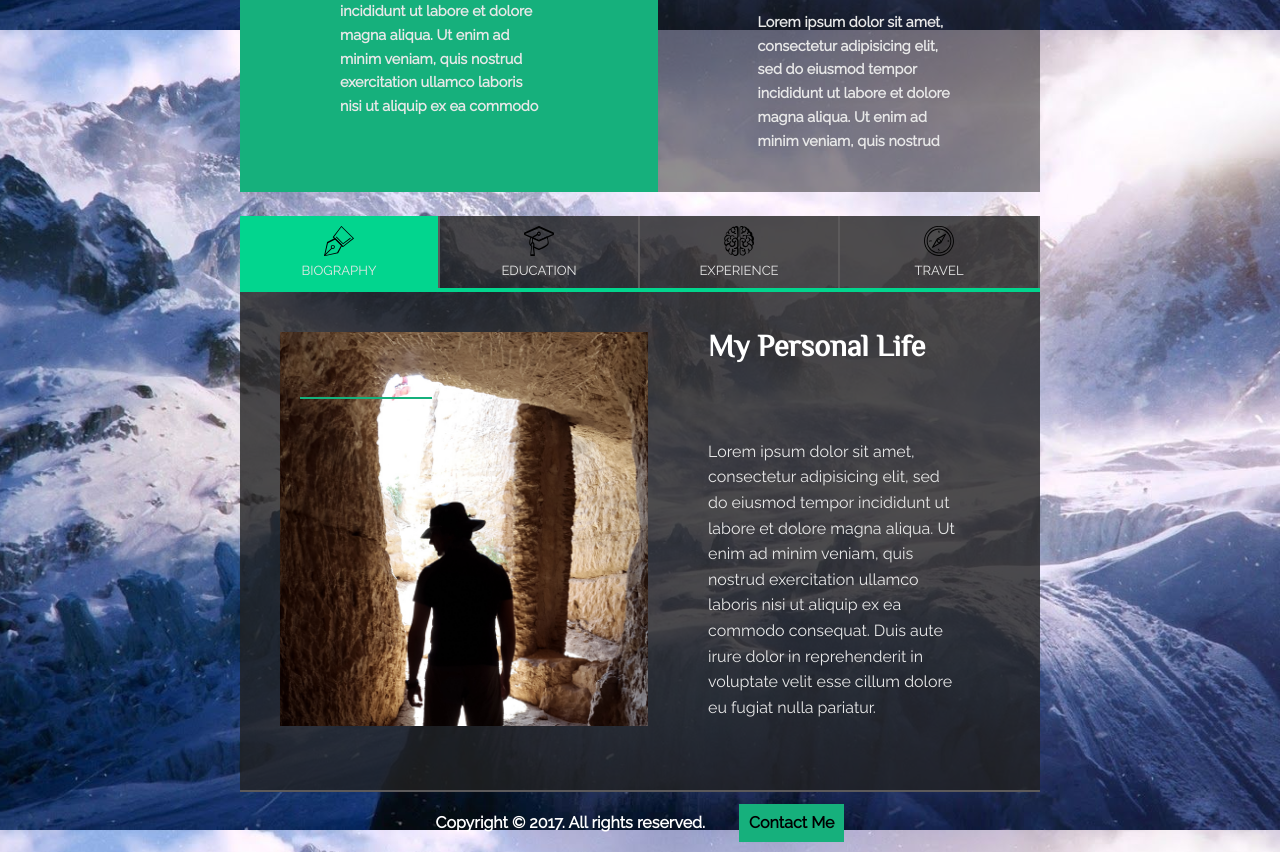
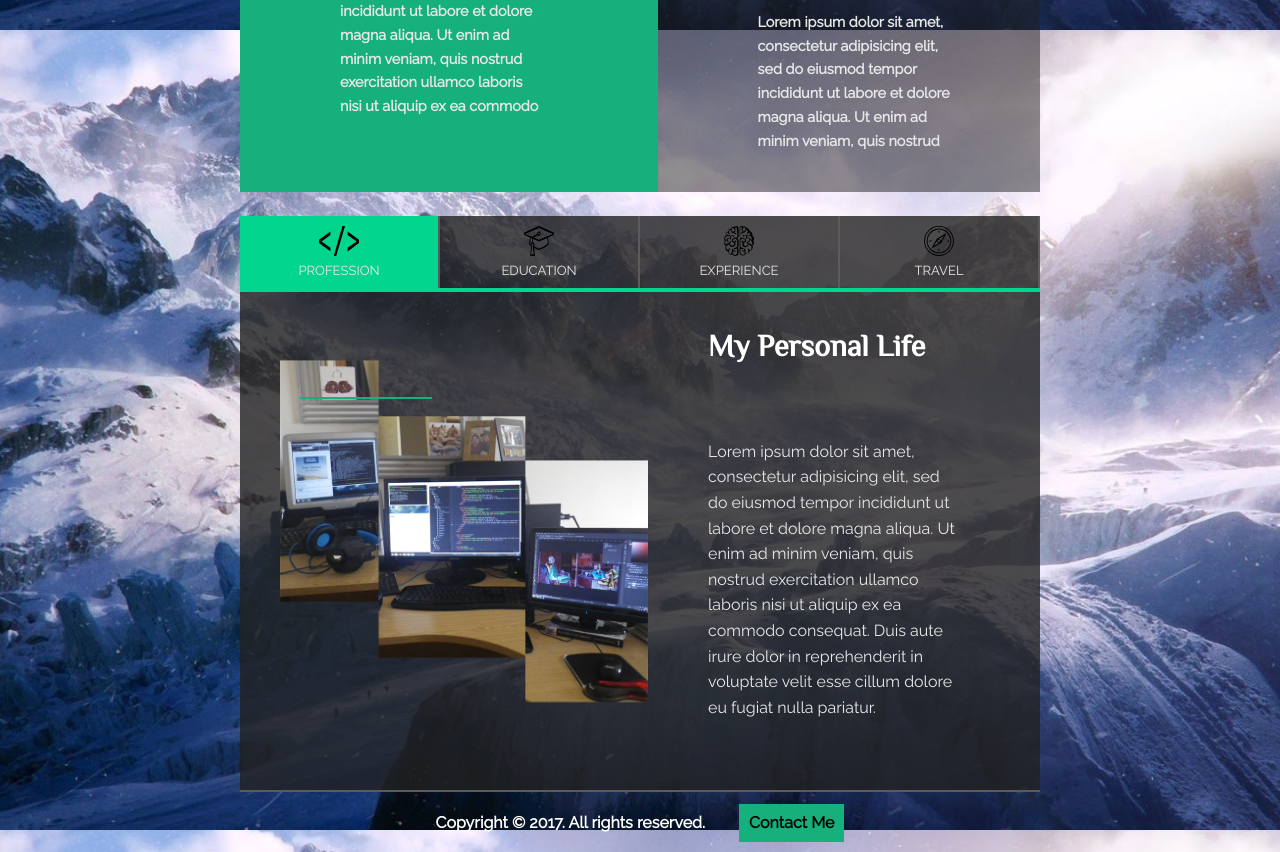
Before and after one commit to HamedPour/Basics-done-wrong, a website built with webpack: page app/index.html in a window 1280 px wide. Shown: the part 770-1622 px from the top of the page. Built offline with nearby package versions, Linux system fonts and the light colour scheme.

Commit message:
Added more pictures and svg to the project

```diff
--- a/app/assets/styles/modules/_my.css
+++ b/app/assets/styles/modules/_my.css
@@ -23,6 +23,10 @@
       margin-top: 40px;
       height: auto;
       float: left;
+    }
+
+    &-lower {
+      margin-top: 80px;
     }
   }
 
--- a/app/assets/styles/modules/_sprite.css
+++ b/app/assets/styles/modules/_sprite.css
@@ -4,19 +4,25 @@ Edit it there if you must please*/
 
 
   .icon {
-    background-image: url('/assets/images/sprites/sprite-d469aa04.svg');
+    background-image: url('/assets/images/sprites/sprite-32044dab.svg');
   }
 
   .icon--brain {
     width: 30px;
     height: 30px;
-    background-position: 65.21739130434783% 46.42857142857143% ;
+    background-position: 34.78260869565217% 35.714285714285715% ;
+  }
+
+  .icon--coding {
+    width: 40px;
+    height: 30px;
+    background-position: 70.3125% 46.42857142857143% ;
   }
 
   .icon--compass {
     width: 30px;
     height: 30px;
-    background-position: 34.78260869565217% 35.714285714285715% ;
+    background-position: 69.56521739130434% 85.71428571428571% ;
   }
 
   .icon--facebook {
@@ -28,7 +34,7 @@ Edit it there if you must please*/
   .icon--graduation {
     width: 30px;
     height: 30px;
-    background-position: 69.56521739130434% 85.71428571428571% ;
+    background-position: 100% 0 ;
   }
 
   .icon--hamedlogo {
@@ -46,7 +52,7 @@ Edit it there if you must please*/
   .icon--pen {
     width: 30px;
     height: 30px;
-    background-position: 100% 0 ;
+    background-position: 100% 35.714285714285715% ;
   }
 
   .icon--twitter {
--- a/app/index.html
+++ b/app/index.html
@@ -78,7 +78,7 @@
         <div class="topics topics-bio row__medium-3 ">
 
           <h3 id="bioButton" class="btn btn--topics">
-                <span class="icon icon--pen"></span>BIOGRAPHY</h3>
+                <span class="icon icon--coding"></span>PROFESSION</h3>
 
         </div>
 
@@ -109,7 +109,7 @@
   <div class="wrapper">
     <div id="my-bio"class="my">
       <div class="row ">
-        <img class="my__image" src="assets/images/bioAdventure.jpg" alt="Related Bio Image">
+        <img class="my__image" src="assets/images/mySection/workstation.png" alt="Related Bio Image">
         <h3 class="headline my__headline"> My Personal Life <hr></h3>
         <p class="my__para">Lorem ipsum dolor sit amet, consectetur adipisicing elit, sed do eiusmod tempor incididunt ut labore et dolore magna aliqua. Ut enim ad minim veniam, quis nostrud exercitation ullamco laboris nisi ut aliquip ex ea commodo consequat. Duis aute
           irure dolor in reprehenderit in voluptate velit esse cillum dolore eu fugiat nulla pariatur.</p>
@@ -118,7 +118,7 @@
     <!--  =================================================================MY-EDU-->
     <div id="my-edu"class="my my--is-hidden">
       <div class="row">
-        <img class="my__image" src="assets/images/bioAdventure.jpg" alt="Related Education Image">
+        <img class="my__image" src="assets/images/mySection/edu.jpg" alt="Related Education Image">
         <h3 class="headline my__headline"> My Education <hr></h3>
         <p class="my__para">Lorem ipsum dolor sit amet, consectetur adipisicing elit, sed do eiusmod tempor incididunt ut labore et dolore magna aliqua. Ut enim ad minim veniam, quis nostrud exercitation ullamco laboris nisi ut aliquip ex ea commodo consequat. Duis aute
           irure dolor in reprehenderit in voluptate velit esse cillum dolore eu fugiat nulla pariatur.</p>
@@ -127,7 +127,7 @@
     <!--  =================================================================MY-EXP-->
     <div id="my-exp" class="my my--is-hidden">
       <div class="row">
-        <img class="my__image" src="assets/images/bioAdventure.jpg" alt="Related Education Image">
+        <img class="my__image my__image-lower" src="assets/images/mySection/friends.jpg" alt="Related Education Image">
         <h3 class="headline my__headline"> My Experince <hr></h3>
         <p class="my__para">Lorem ipsum dolor sit amet, consectetur adipisicing elit, sed do eiusmod tempor incididunt ut labore et dolore magna aliqua. Ut enim ad minim veniam, quis nostrud exercitation ullamco laboris nisi ut aliquip ex ea commodo consequat. Duis aute
           irure dolor in reprehenderit in voluptate velit esse cillum dolore eu fugiat nulla pariatur.</p>
@@ -136,7 +136,7 @@
     <!--  =============================================================MY-TRAVELS-->
     <div id="my-travels"class="my my--is-hidden">
       <div class="row">
-        <img class="my__image" src="assets/images/bioAdventure.jpg" alt="Related Education Image">
+        <img class="my__image" src="assets/images/mySection/travel.jpg" alt="Related Education Image">
         <h3 class="headline my__headline"> My Travels <hr></h3>
         <p class="my__para">Lorem ipsum dolor sit amet, consectetur adipisicing elit, sed do eiusmod tempor incididunt ut labore et dolore magna aliqua. Ut enim ad minim veniam, quis nostrud exercitation ullamco laboris nisi ut aliquip ex ea commodo consequat. Duis aute
           irure dolor in reprehenderit in voluptate velit esse cillum dolore eu fugiat nulla pariatur.</p>
```
Also changed, not shown: app/assets/images/hamed-logo.gif (deleted), app/assets/images/icons/coding.svg (added), app/assets/images/mySection/bioAdventure.jpg (renamed from app/assets/images/bioAdventure.jpg), app/assets/images/mySection/edu.jpg (added), app/assets/images/mySection/exp.jpg (added), app/assets/images/mySection/friends.jpg (added), app/assets/images/mySection/travel.jpg (added), app/assets/images/mySection/workstation.png (added), app/assets/images/sprites/sprite-32044dab.svg (added), app/assets/images/sprites/sprite-d469aa04.svg (deleted), app/build/styles/master.css.
